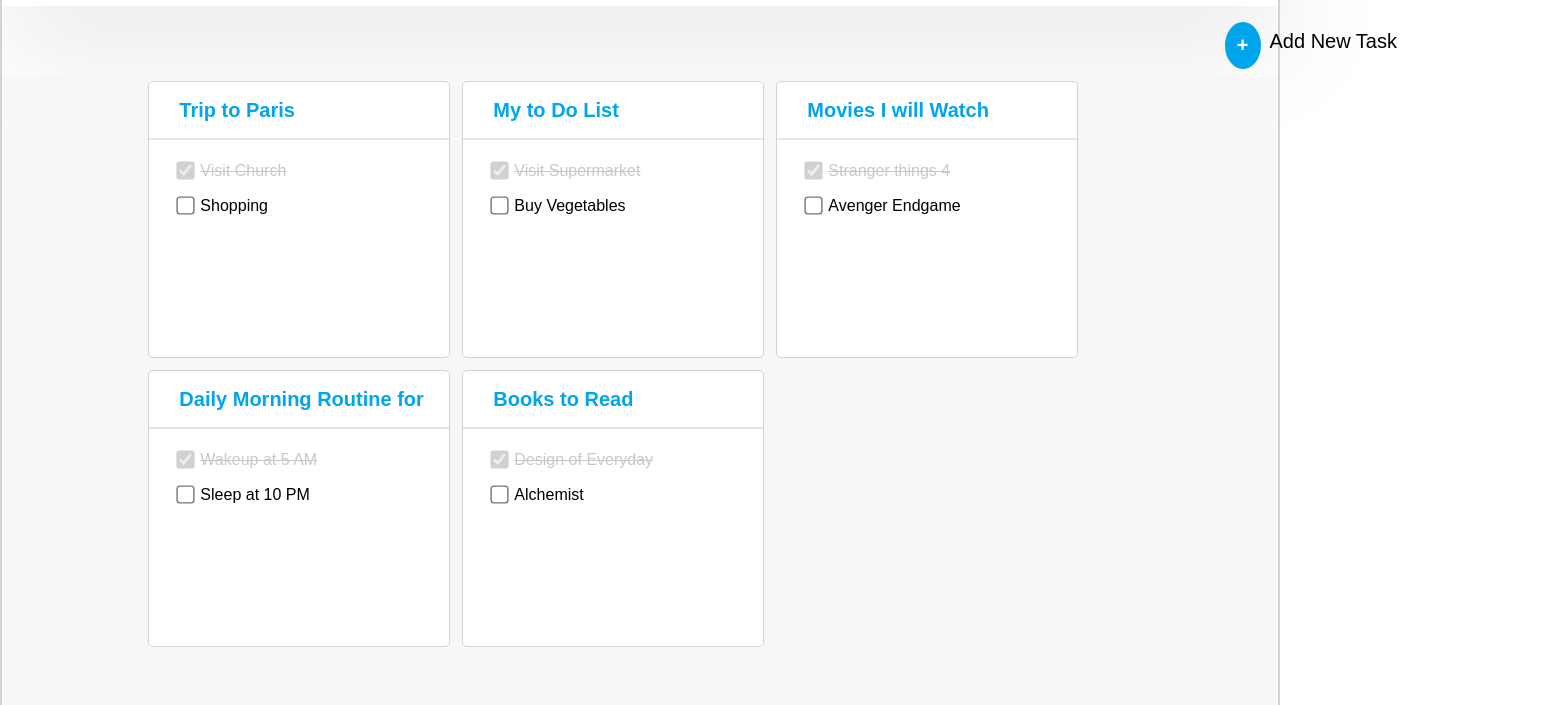
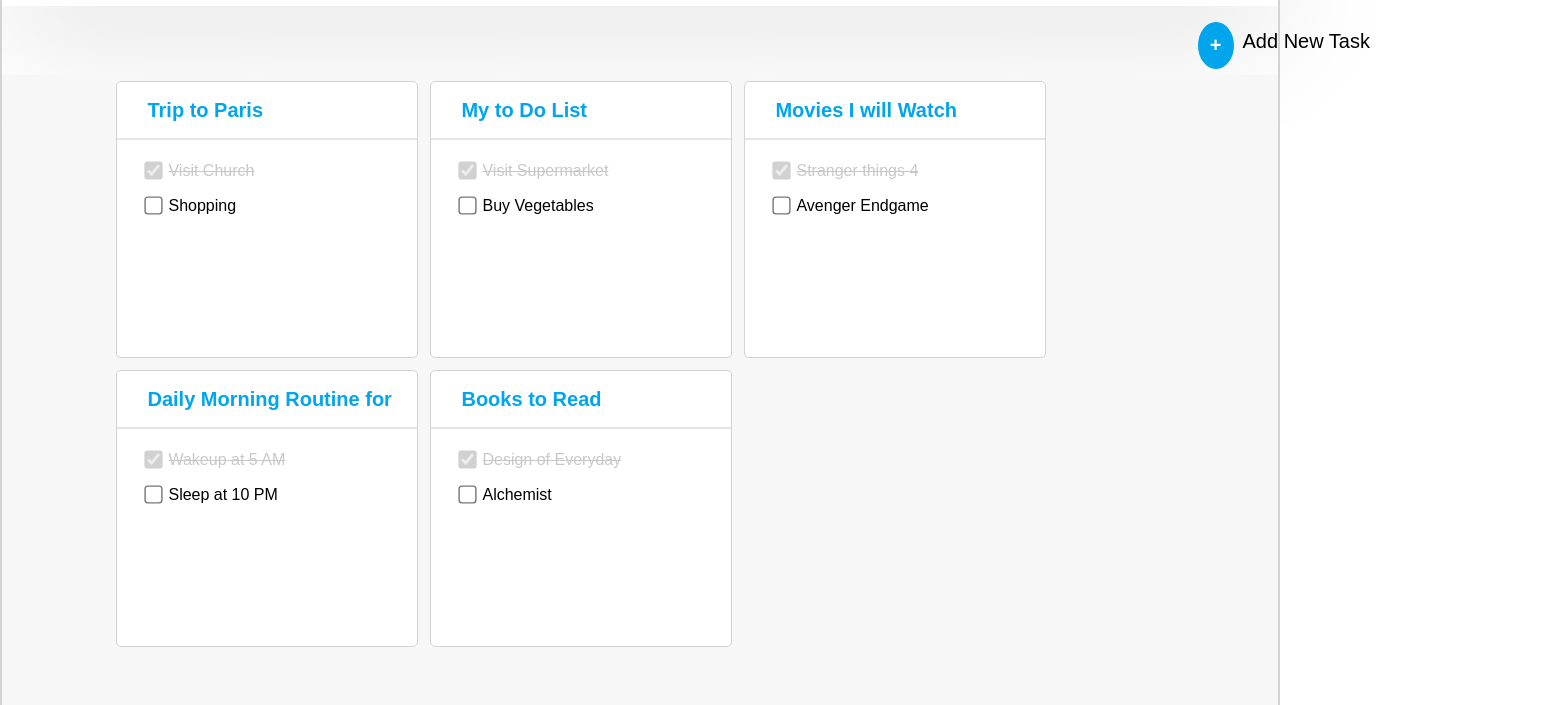
Before and after one commit to satheesha-gr/todo_web, a plain HTML site: page index.html in a window 1280 px wide. Shown: the part 51-756 px from the top of the page, 1552 px wide, since content can reach past the window. Drawn offline with Linux system fonts and the light colour scheme.

Commit message:
css v2.0

```diff
--- a/style.css
+++ b/style.css
@@ -84,7 +84,7 @@ a {
   text-align: end;
   position: relative;
   top: 12px;
-  width: 1550px;
+  width: 1520px;
 }
 
 .logo {
@@ -151,7 +151,7 @@ a {
   flex-flow: row wrap;
   align-content: flex-start;
   justify-content: start;
-  padding-left: 11%;
+  padding-left: 8.5%;
   padding-right: 6%;
   background-color: #F7F7F7;
   height: 800px;
```
